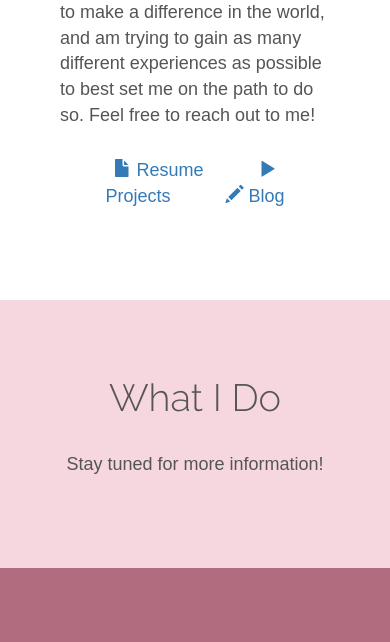
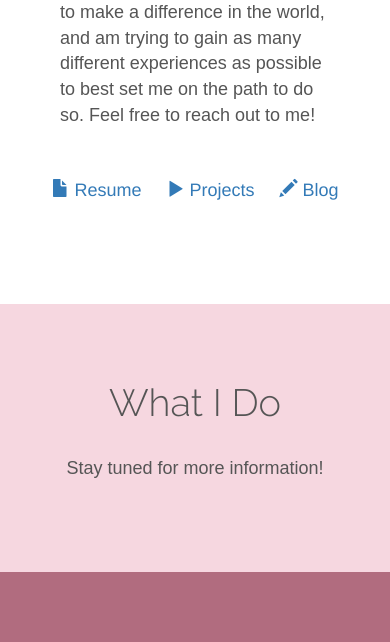
Before and after one commit to charlottemcginn/charlottemcginn.github.io, a plain HTML site: page index.html in a window 390 px wide. Shown: the part 1626-2268 px from the top of the page. Drawn offline with nearby package versions, Linux system fonts and the light colour scheme.

Commit message:
fixed some mobile formatting issues

```diff
--- a/index.html
+++ b/index.html
@@ -40,7 +40,7 @@
         <div class="container-fluid bg-1 text-center">
         	<div class="row">
                 <div class="col-md-4">
-                <img class="img-responsive" src="img/me.jpg" alt="Charlotte" style="width:350px; display: block; margin: auto; padding-bottom: 20px;">
+                <img class="img-responsive" src="img/me.jpg" alt="Charlotte" style="width:350px; height:auto; display: block; margin: auto; padding-bottom: 20px;">
                 </div>
                 <div class="col-md-8">
                 	<h3>Hello World!</h3>
@@ -49,9 +49,9 @@
                     <p>Ultimately, I have a strong desire to make a difference in the world, and am trying to gain as many different experiences as possible to best set me on the path to do so. Feel free to reach out to me! </p>
 
                     <p style="text-align: center">
-                    <a href="charlotte-mcginn-resume.pdf" style="padding-right:50px" target="_blank"><span class="glyphicon glyphicon-file"></span> Resume</a>
-                    <a href="https://www.youtube.com/playlist?list=PL7pqAG_HhIrrj8Tq4dff0foxcZgy7YGRQ" style="padding-right:50px" target="_blank"><span class="glyphicon glyphicon-play"></span> Projects</a>
-                    <a href="https://medium.com/@charlottemcginn" target="_blank"><span class="glyphicon glyphicon-pencil"></span> Blog</a>
+                    <div style="font-size: 18px;"><a href="charlotte-mcginn-resume.pdf" style="padding-right:20px" target="_blank"><span class="glyphicon glyphicon-file"></span> Resume</a>
+                    <a href="https://www.youtube.com/playlist?list=PL7pqAG_HhIrrj8Tq4dff0foxcZgy7YGRQ" style="padding-right:20px" target="_blank"><span class="glyphicon glyphicon-play"></span> Projects</a>
+                    <a href="https://medium.com/@charlottemcginn" target="_blank"><span class="glyphicon glyphicon-pencil"></span> Blog</a></div>
                     </p>
                 </div>
             </div>
```
